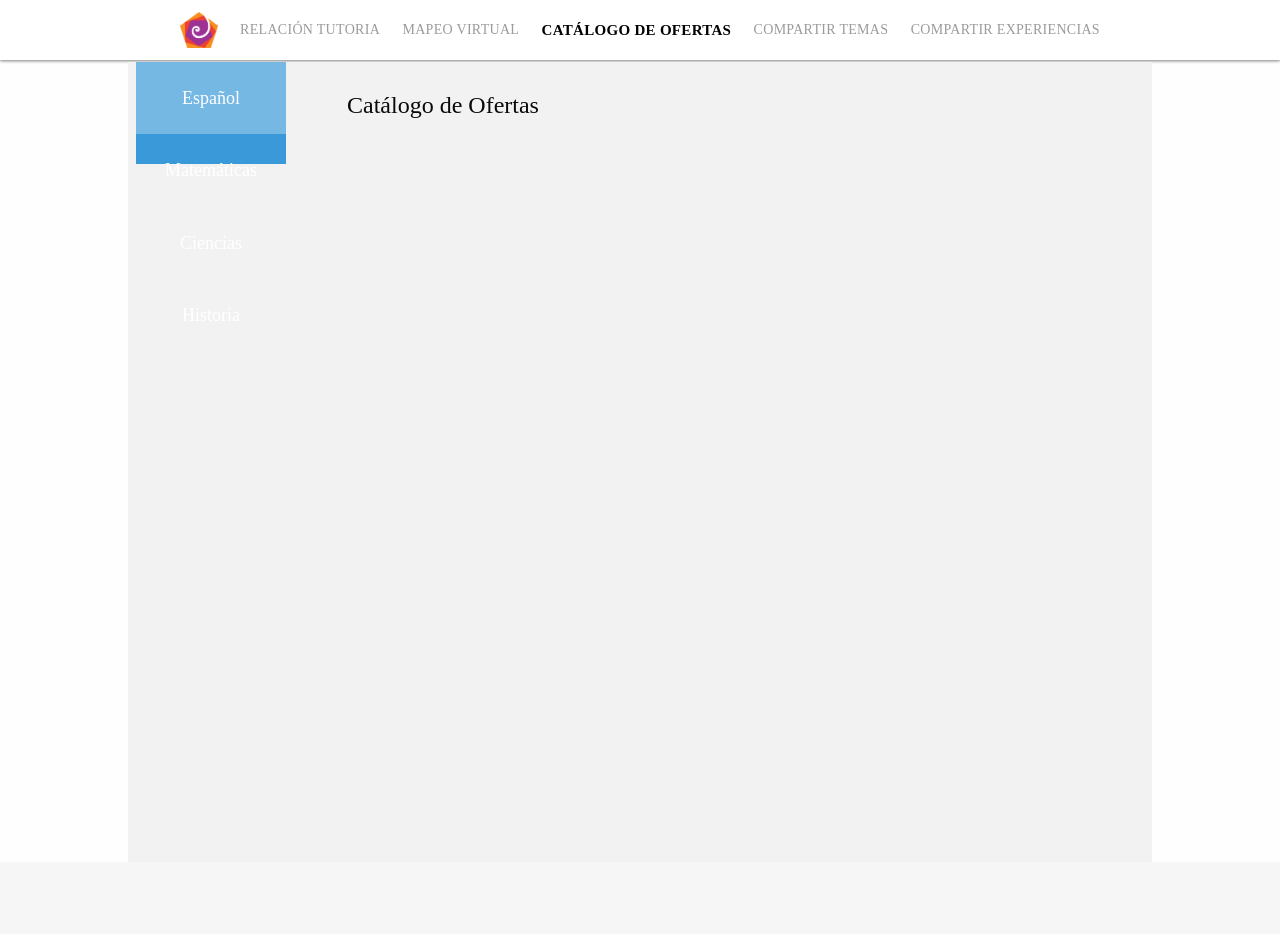
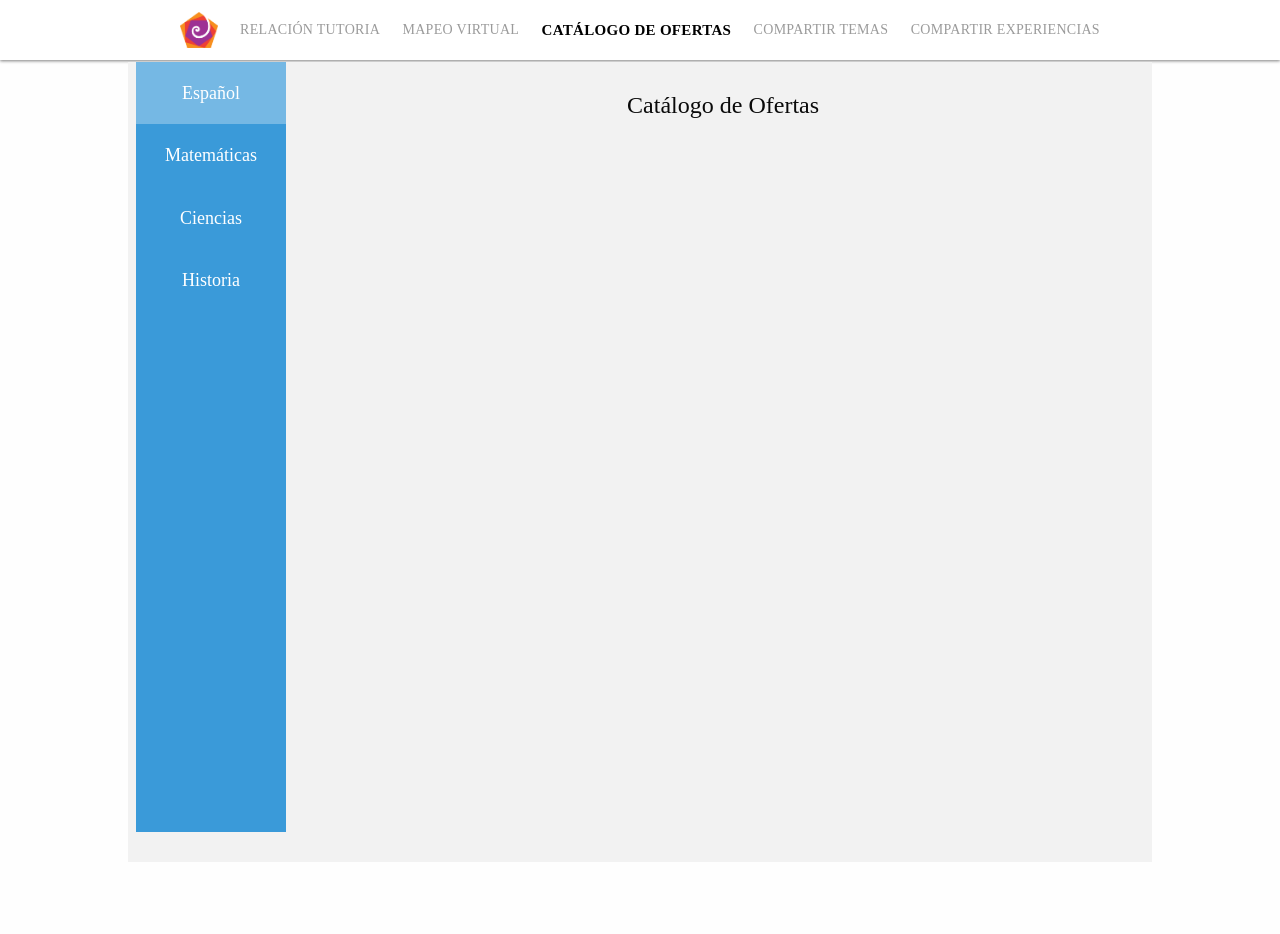
Before and after one commit to fvankrieken/Aprender, a Node project: template src/public/views/CdO.html in a window 1280 px wide. Before the commit the page ends 164 px from the top, so only its background shows below. Run offline with Node 20 templates, Linux system fonts and the light colour scheme; the template is opened without the code that fills it, so the values that code supplies are empty; some libraries are stand-ins or nearby versions.

Commit message:
Fixed article in CdO

```diff
--- a/src/public/stylesheets/app.css
+++ b/src/public/stylesheets/app.css
@@ -235,14 +235,22 @@
   cursor: pointer;
   display: block;
   color: #fff;
-  padding: 20px 20px;
+  padding: 15px 15px;
   position: relative;
   width: 150px;
   z-index:100;
   font-size: 18px;
 }
 
+.bluebar {
+	height: 65%;
+	width: 140px;
+	background-color: #3a9ad9;
+	margin-left: 10px;
+}
+
 .tabordion section article {
+	height:100%;
   display: none;
   left: 160px;
   min-width: 300px;
@@ -254,6 +262,7 @@
 .tabordion section article:after {
   background-color: #3a9ad9;
   bottom: 0;
+  height:100%;
   content: "";
   display: block;
   left: -152px;
--- a/src/public/views/CdO.html
+++ b/src/public/views/CdO.html
@@ -44,7 +44,7 @@
       <section id="section1">
         <input type="radio" name="sections" id="option1" checked>
         <label for="option1">Español</label>
-        <article>
+        <article style="width:84%">
           <div class="header">
             Catálogo de Ofertas
           </div>
@@ -95,6 +95,9 @@
       <p>Starr was twice afflicted by life-threatening illnesses during his childhood, and as a result of prolonged hospitalisations, fell behind scholastically. In 1955, he entered the workforce and briefly held a position with British Rail before securing an apprenticeship at a Liverpool equipment manufacturer. Soon afterwards, he became interested in the UK skiffle craze, developing a fervent admiration for the genre. In 1957, he cofounded his first band, the Eddie Clayton Skiffle Group, which earned several prestigious local bookings before the fad succumbed to American rock and roll by early 1958.</p>
     </article>
   </section>
+  <div class="blueBar">
+
+  </div>
 </div>
 </div>
 
```
Also changed, not shown: 5 other files.
